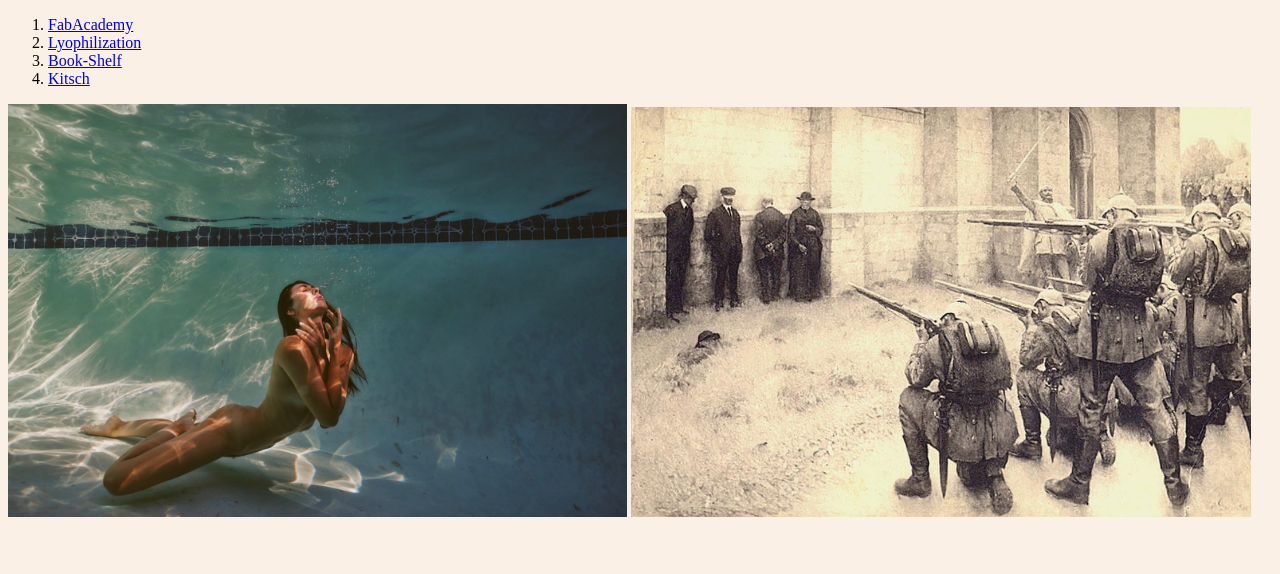
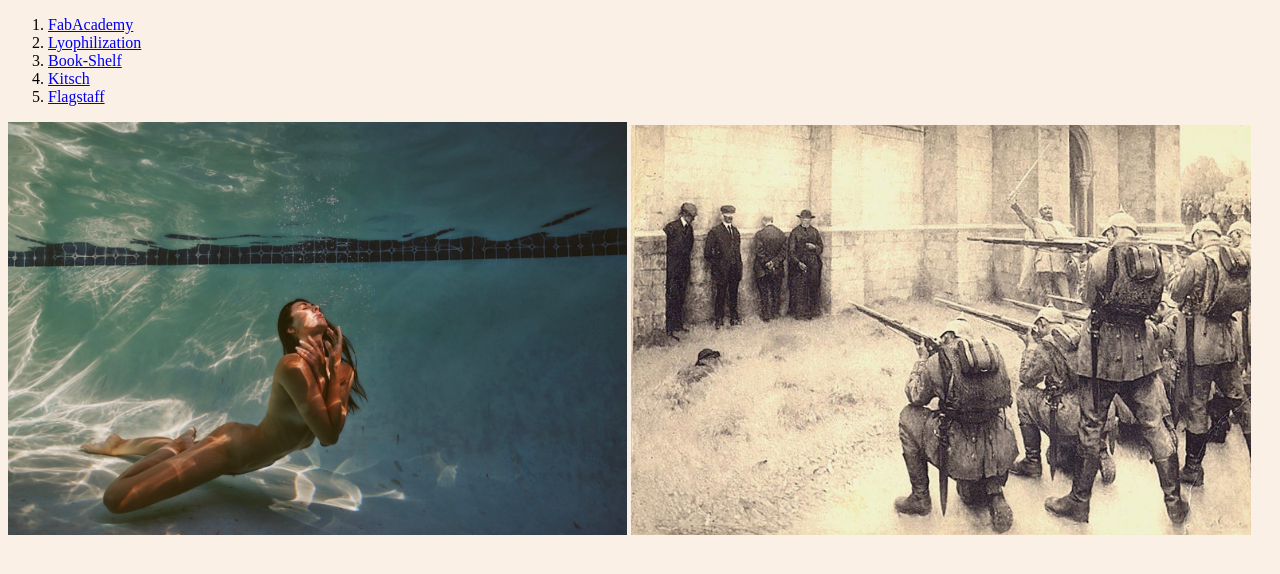
Before and after one commit to hanani8/hanani8.github.io, a plain HTML site: page index.html in a window 1280 px wide. Drawn offline with Linux system fonts and the light colour scheme.

Commit message:
Updated index with flag.html

```diff
--- a/index.html
+++ b/index.html
@@ -26,6 +26,9 @@
             <li>
                 <a href="./kitsch.html">Kitsch</a>
             </li>
+            <li>
+                <a href="./flag.html">Flagstaff</a>
+            </li>
 
         </ol>
         <img width="49%" src="./assets/beauty.jpg">
```
